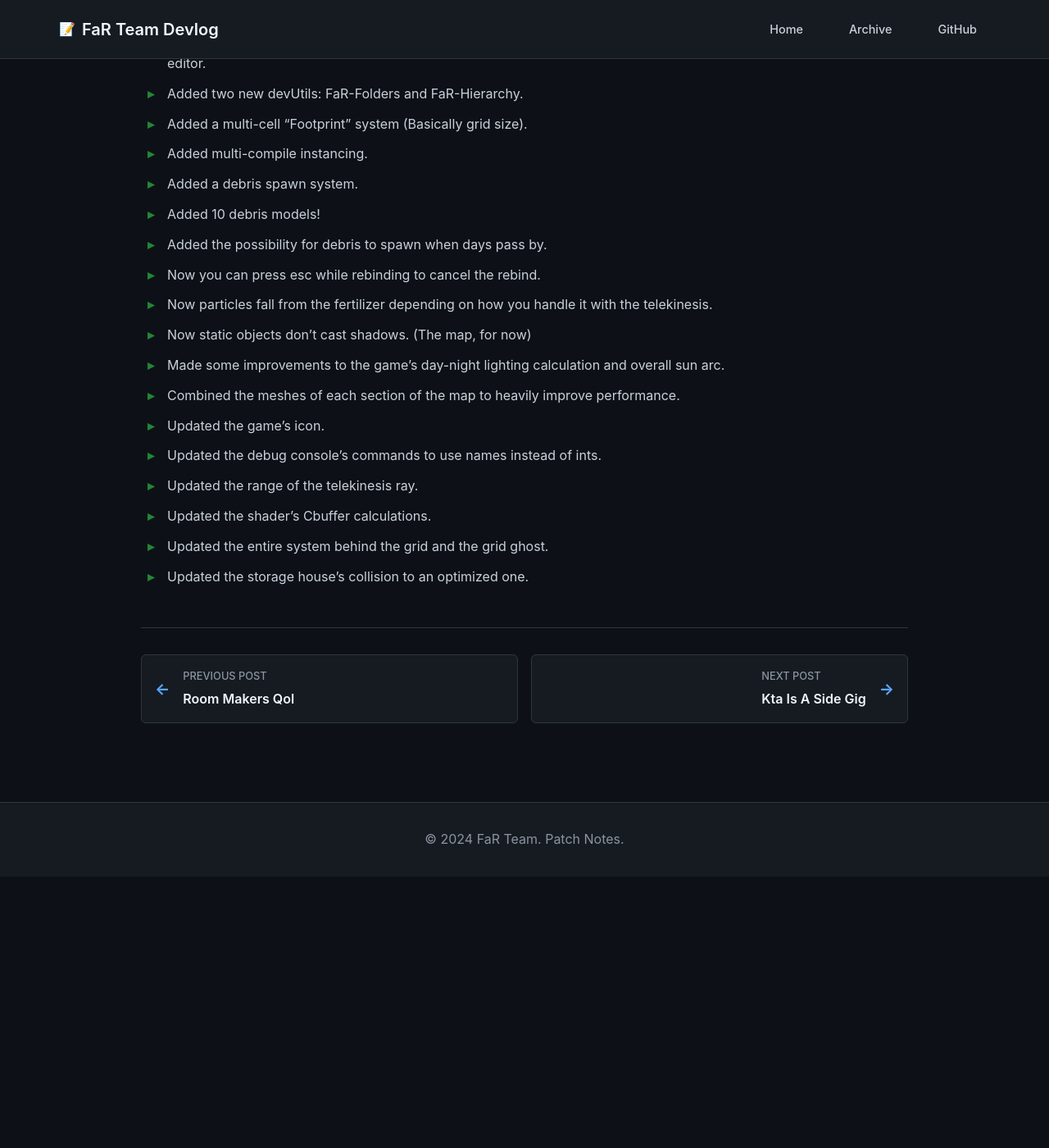
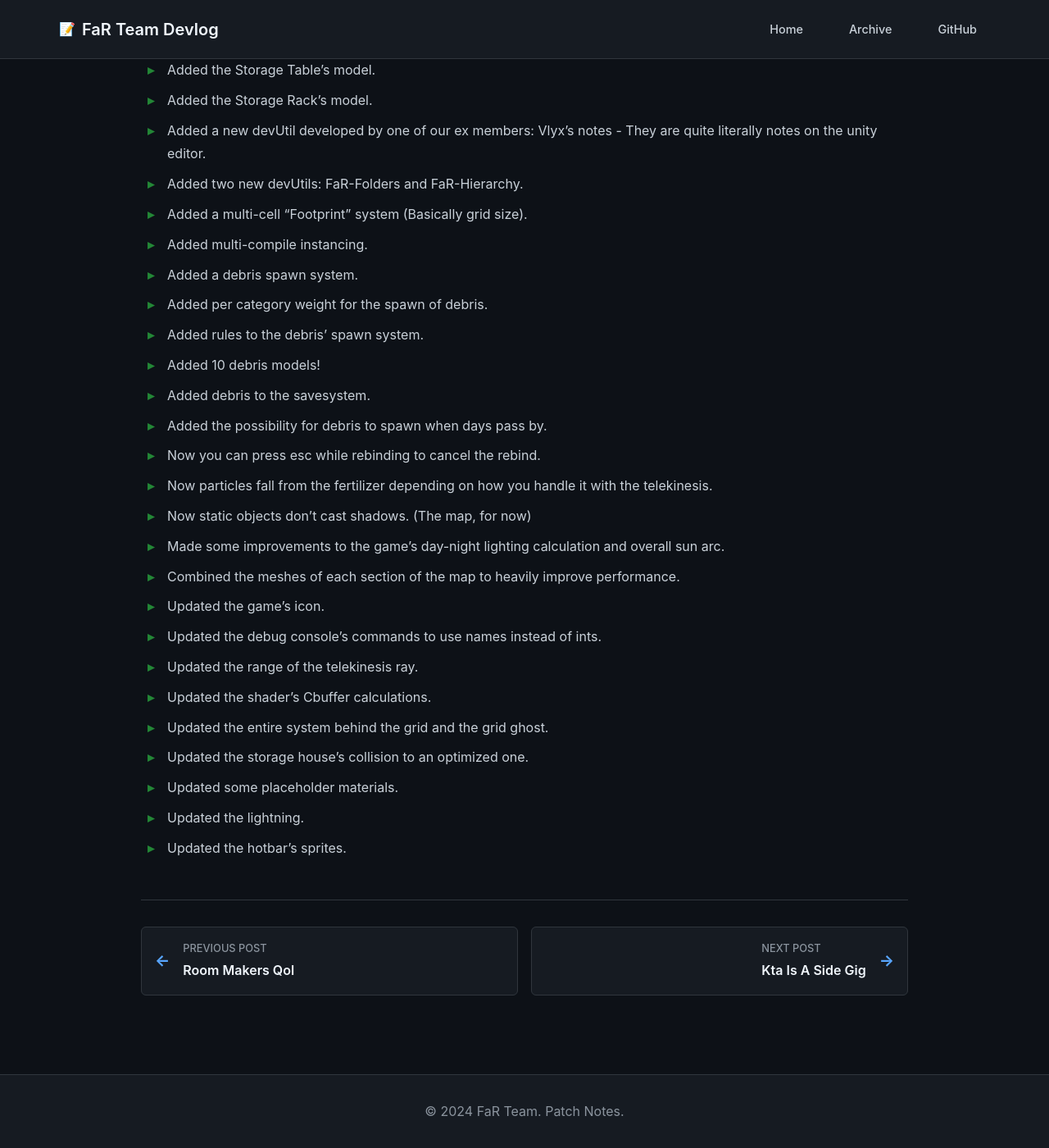
Before and after one commit to FaR-Team/patch-notes, a Jekyll site: the page built from _posts/2025-07-15-Farmoxel-Is-Back-Baby.md, in a window 1280 px wide and 1400 px high, scrolled down 2296 px. Shown: the whole window at 82% size. Built offline with Jekyll 4.4.1, drawn with Linux system fonts in a browser that asks for light colours; our own code applies the rules of GitHub Pages for plain Markdown files; before the commit the page ends 3365 px from its top, so only the background shows below that; some of the changed text lies outside the part shown.

Commit message:
Update 2025-07-15-Farmoxel-Is-Back-Baby.md
+ Fixed trees ignoring debris when spawning.
+ Fixed the [Big Mean Bug](http://blog.farteam.com.ar/2023/05/15/May-15th-The-big-mean-bug-update!.html) again!
+ Fixed the sun rotation.
+ Added per category weight for the spawn of debris.
+ Added rules to the debris' spawn system.
+ Added debris to the savesystem.
+ Updated some placeholder materials.
+ Updated the lightning.
+ Updated the hotbar's sprites.

```diff
--- a/_posts/2025-07-15-Farmoxel-Is-Back-Baby.md
+++ b/_posts/2025-07-15-Farmoxel-Is-Back-Baby.md
@@ -25,6 +25,9 @@
 + Fixed the multiply texture's unused calculation.
 + Fixed the grid being misplaced (it had a 0.5 offset on both X and Z).
 + Fixed the underwater cliff's having collisions.
++ Fixed trees ignoring debris when spawning.
++ Fixed the [Big Mean Bug](http://blog.farteam.com.ar/2023/05/15/May-15th-The-big-mean-bug-update!.html) again!
++ Fixed the sun rotation.
 + Changed the shopkeeper's item list from a scroll view to a page view.
 + Changed the functionality of the accept and reject buttons in the shopkeeper's UI.
 + Changed all the dirt's textures.
@@ -55,7 +58,10 @@
 + Added a multi-cell "Footprint" system (Basically grid size).
 + Added multi-compile instancing.
 + Added a debris spawn system.
++ Added per category weight for the spawn of debris.
++ Added rules to the debris' spawn system.
 + Added 10 debris models!
++ Added debris to the savesystem.
 + Added the possibility for debris to spawn when days pass by.
 + Now you can press esc while rebinding to cancel the rebind.
 + Now particles fall from the fertilizer depending on how you handle it with the telekinesis.
@@ -68,3 +74,6 @@
 + Updated the shader's Cbuffer calculations.
 + Updated the entire system behind the grid and the grid ghost.
 + Updated the storage house's collision to an optimized one.
++ Updated some placeholder materials.
++ Updated the lightning.
++ Updated the hotbar's sprites.
```
